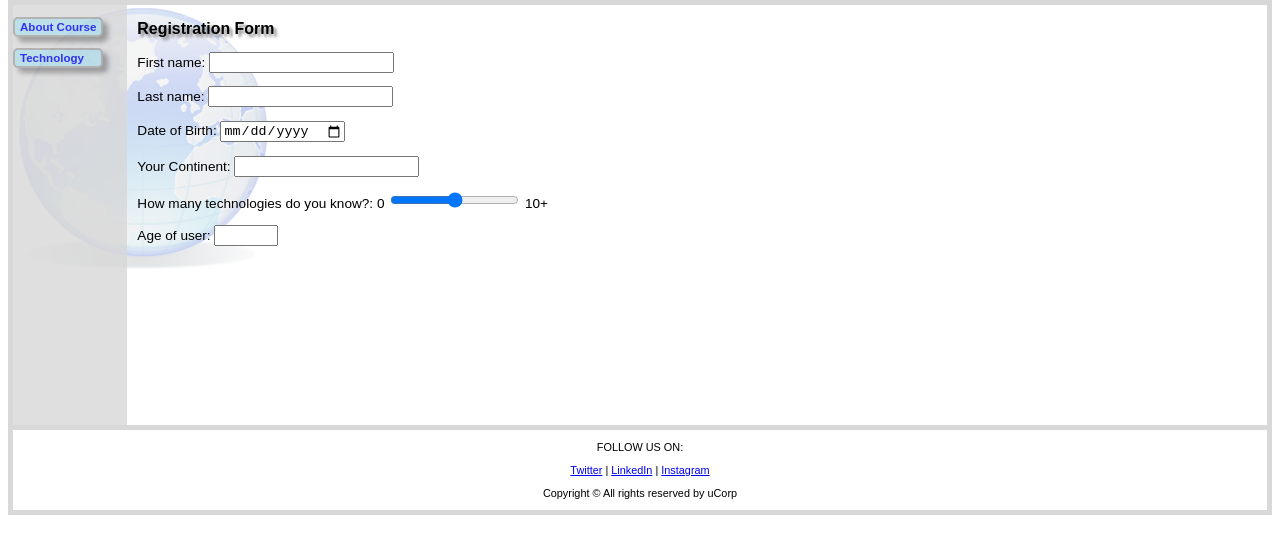
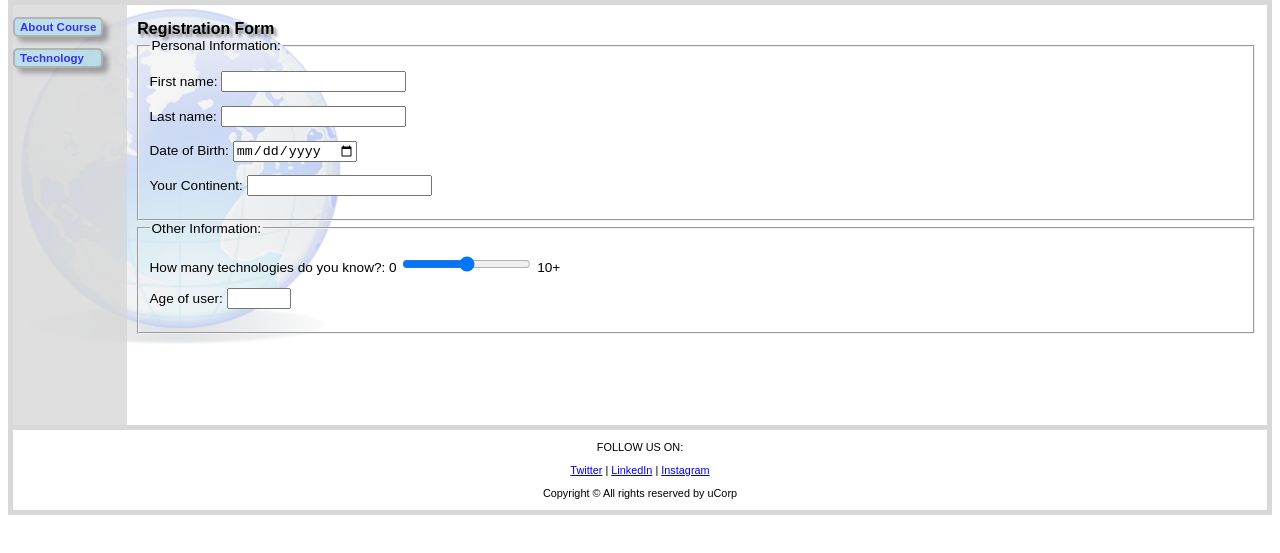
Before and after one commit to SidewardsBanana/Home, a plain HTML site: page CIW/Lab_8-2/form.htm in a window 1280 px wide. Shown: the part 91-644 px from the top of the page. Drawn offline with Linux system fonts and the light colour scheme.

Commit message:
Finished Lab 8-3

```diff
--- a/CIW/Lab_8-2/form.htm
+++ b/CIW/Lab_8-2/form.htm
@@ -23,6 +23,9 @@
 
 <h1>Registration Form</h1>
     <form>
+    <fieldset name="personal_info">
+    <legend>Personal Information:</legend>
+
     <p>
         <label for="first">First name: </label>
         <input type="text" name="firstname" id="first" />
@@ -48,7 +51,9 @@
             <option value="Antarctica"> </option>
         </datalist>
     </p>
-
+    </fieldset>
+    <fieldset name="other-information">
+    <legend>Other Information:</legend>
     <p>
         <label for="tech">How many technologies do you know?: 0 </label>
         <input type="range" name="technologies" min="0" max="50" value="25" id="tech" /> 10+
```
